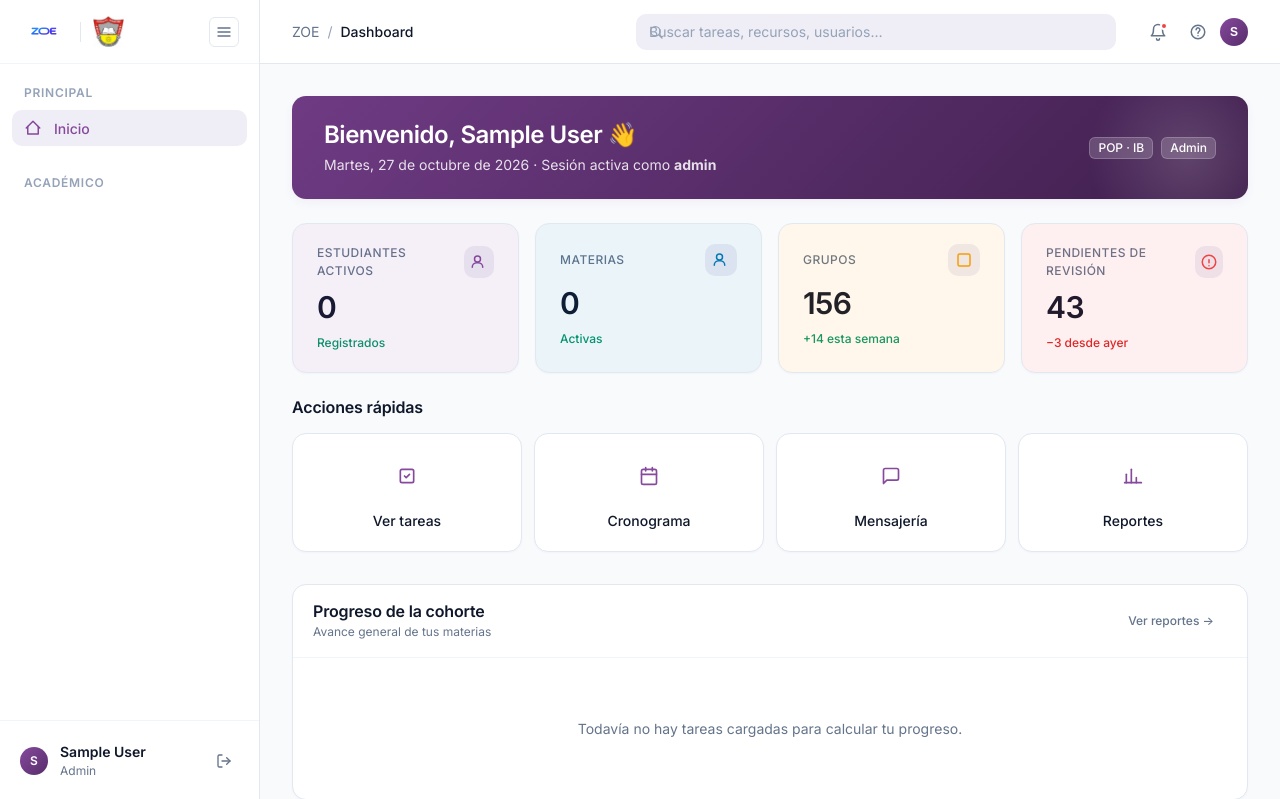
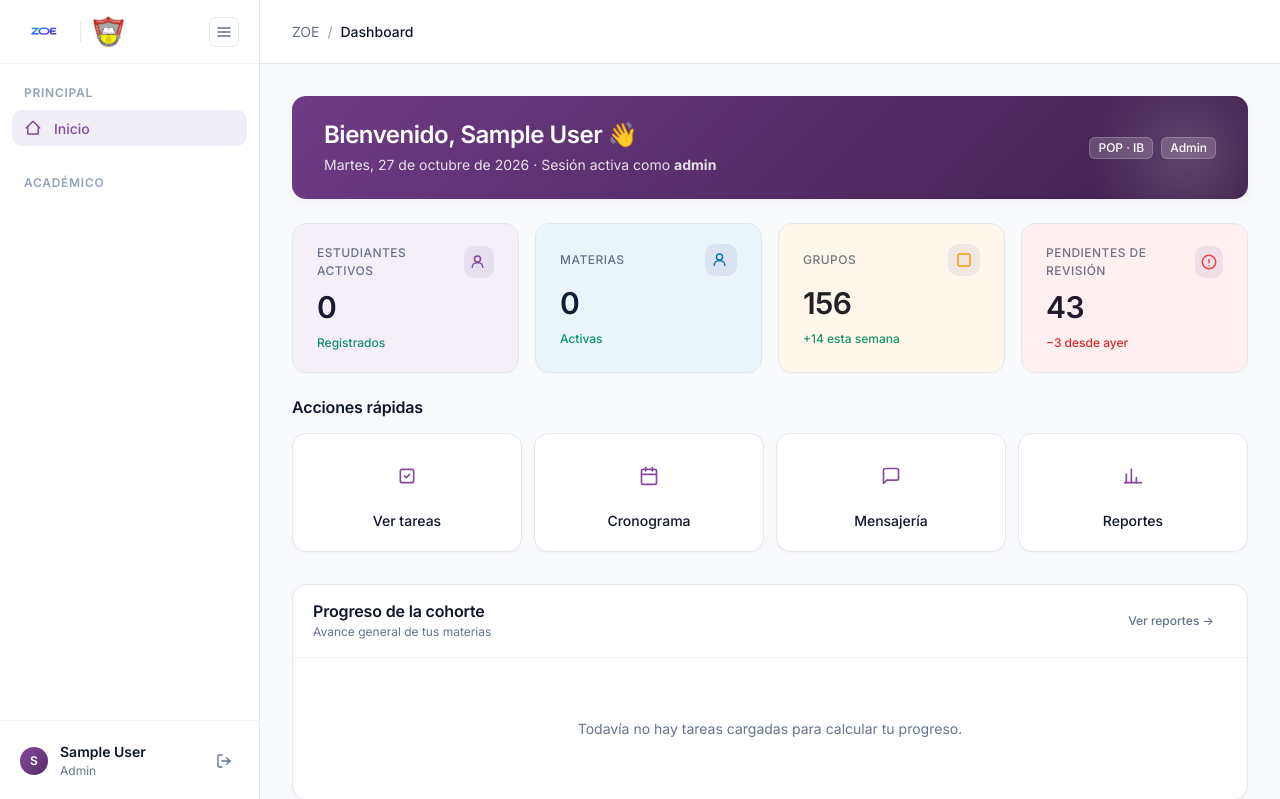
Before and after one commit to santiago-aguilera/ZOE_APP, a Flask app: page /dashboard/ in a window 1280 px wide. Shown: the top 799 px of the page. Run offline with Flask 3, Linux system fonts and the light colour scheme; the visitor is signed in with stand-in values (Sample User, id 1); data comes from the database, SQL or seed files in the repository; data that the repository does not hold is empty.

Commit message:
arreglo?

```diff
--- a/app/templates/aplicacion/layout_1.html
+++ b/app/templates/aplicacion/layout_1.html
@@ -4,7 +4,7 @@
 <head>
     <meta charset="UTF-8">
     <meta name="viewport" content="width=device-width, initial-scale=1.0">
-    <title>ZOE · {{ page_title or "Dashboard" }}</title>
+    <title>ZOE</title>
 
     <!-- Sistema de diseño (tokens) -->
     <link rel="stylesheet" href="{{ url_for('static', filename='styles/aplicacion/tokens.css') }}">
@@ -246,64 +246,6 @@
                     <span class="crumb-sep">/</span>
                     <span class="crumb-current">{{ page_title or "Inicio" }}</span>
                 </div>
-
-                <div class="topbar-search">
-                    <div class="input-group">
-                        <span class="input-icon">
-                            <svg width="16" height="16" viewBox="0 0 24 24" fill="none" stroke="currentColor"
-                                stroke-width="2" stroke-linecap="round" stroke-linejoin="round">
-                                <circle cx="11" cy="11" r="7" />
-                                <line x1="21" y1="21" x2="16.5" y2="16.5" />
-                            </svg>
-                        </span>
-                        <input type="search" id="topbarSearchInput" autocomplete="off"
-                            placeholder="Buscar tareas, recursos, usuarios…">
-                    </div>
-                    <div id="topbarSearchResults" class="search-results-panel is-hidden"></div>
-                </div>
-
-                <div class="topbar-actions">
-                    <button class="topbar-icon-btn" type="button" aria-label="Notificaciones">
-                        <svg width="18" height="18" viewBox="0 0 24 24" fill="none" stroke="currentColor"
-                            stroke-width="2" stroke-linecap="round" stroke-linejoin="round">
-                            <path d="M6 8a6 6 0 0 1 12 0c0 7 3 9 3 9H3s3-2 3-9" />
-                            <path d="M10 21a2 2 0 0 0 4 0" />
-                        </svg>
-                        <span class="ind-dot"></span>
-                    </button>
-                    <button class="topbar-icon-btn" type="button" aria-label="Ayuda">
-                        <svg width="18" height="18" viewBox="0 0 24 24" fill="none" stroke="currentColor"
-                            stroke-width="2" stroke-linecap="round" stroke-linejoin="round">
-                            <circle cx="12" cy="12" r="9" />
-                            <path d="M9.5 9a2.5 2.5 0 1 1 4 2c-1 .8-1.5 1.4-1.5 2.5" />
-                            <line x1="12" y1="17" x2="12" y2="17.01" />
-                        </svg>
-                    </button>
-                    <div class="topbar-account">
-                        <button type="button" class="avatar avatar-sm" id="accountMenuBtn" title="{{ usuario }}">
-                            {{ (usuario[:1] or 'U')|upper }}
-                        </button>
-                        <div class="account-menu is-hidden" id="accountMenu">
-                            <div class="account-menu-header">
-                                <div class="avatar avatar-sm">{{ (usuario[:1] or 'U')|upper }}</div>
-                                <div>
-                                    <div class="user-name">{{ usuario or "Usuario" }}</div>
-                                    <div class="user-role">{{ correo or "" }}</div>
-                                </div>
-                            </div>
-                            <div class="account-menu-badge">
-                                <span class="badge badge-info">{{ rol|capitalize or "Invitado" }}</span>
-                            </div>
-                            <div class="account-menu-divider"></div>
-                            {% if rol == 'coordinador' %}
-                            <a href="{{ url_for('configuracion.configuracion') }}"
-                                class="account-menu-item">Configuración</a>
-                            {% endif %}
-                            <a href="{{ url_for('auth.logout') }}" class="account-menu-item account-menu-danger">Cerrar
-                                sesión</a>
-                        </div>
-                    </div>
-                </div>
             </header>
 
             <main class="app-content">
```
